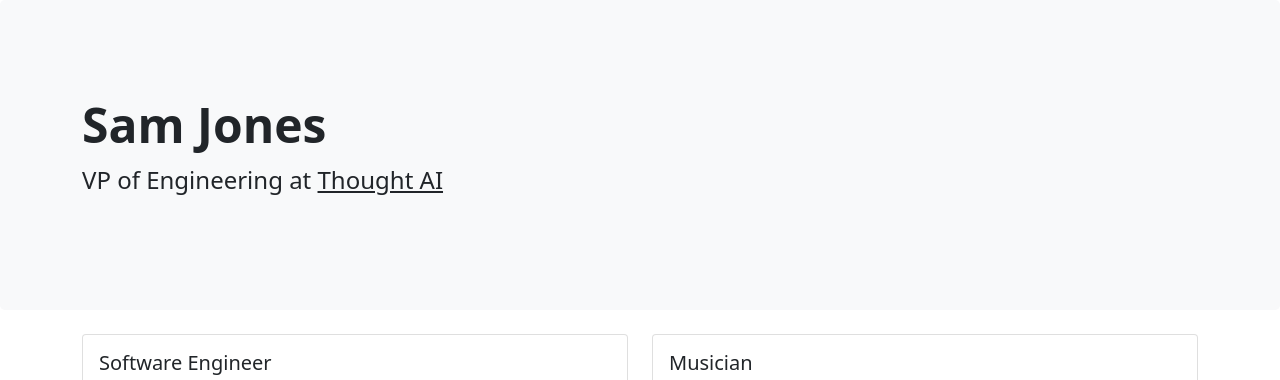
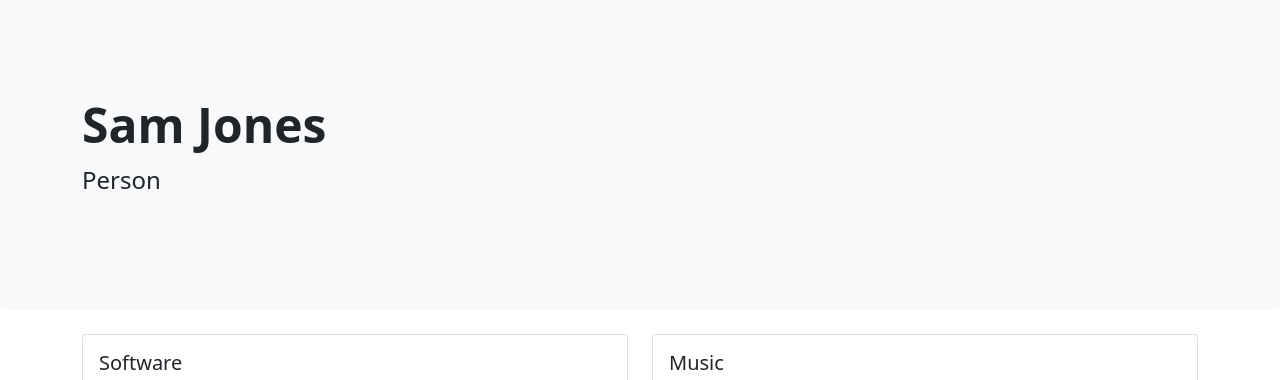
Before and after one commit to imnotpete/website, a plain HTML site: page index.html in a window 1280 px wide. Shown: the top 380 px of the page. Drawn offline with nearby package versions, Linux system fonts and the light colour scheme; grey boxes are pictures that could not be loaded.

Commit message:
simplified wording

```diff
--- a/index.html
+++ b/index.html
@@ -15,7 +15,8 @@
 		<div class="p-5 mb-4 bg-light rounded-3">
 			<div class="container py-5">
 				<h1 class="display-5 fw-bold">Sam Jones</h1>
-				<p class="col-md-8 fs-4">VP of Engineering at <a href="https://thought.live" class="link-dark">Thought AI</a></p>
+				<p class="col-md-8 fs-4">Person</p>
+				<!--<p class="col-md-8 fs-4">VP of Engineering at <a href="https://thought.live" class="link-dark">Thought AI</a></p>-->
 			</div>
 		</div>
 
@@ -24,7 +25,7 @@
 				<div class="col-sm-6">
 					<div class="card">
 						<div class="card-body">
-							<h5 class="card-title">Software Engineer</h5>
+							<h5 class="card-title">Software</h5>
 							<p class="card-text">Architecture, DevOps, Scrum</p>
 
 							<a href="https://github.com/imnotpete" class="link-dark"><svg xmlns="http://www.w3.org/2000/svg" width="64" height="64" fill="currentColor" class="bi bi-github" viewBox="0 0 16 16">
@@ -40,7 +41,7 @@
 				<div class="col-sm-6">
 					<div class="card">
 						<div class="card-body">
-							<h5 class="card-title">Musician</h5>
+							<h5 class="card-title">Music</h5>
 
 							<iframe width="100%" height="166" scrolling="no" frameborder="no" allow="autoplay" src="https://w.soundcloud.com/player/?url=https%3A//api.soundcloud.com/tracks/1009747462&color=%23212529&auto_play=false&hide_related=false&show_comments=true&show_user=true&show_reposts=false&show_teaser=true"></iframe><div style="font-size: 10px; color: #cccccc;line-break: anywhere;word-break: normal;overflow: hidden;white-space: nowrap;text-overflow: ellipsis; font-family: Interstate,Lucida Grande,Lucida Sans Unicode,Lucida Sans,Garuda,Verdana,Tahoma,sans-serif;font-weight: 100;"><a href="https://soundcloud.com/disambiguations" title="disambiguations" target="_blank" style="color: #cccccc; text-decoration: none;">disambiguations</a> · <a href="https://soundcloud.com/disambiguations/zostera" title="Zostera" target="_blank" style="color: #cccccc; text-decoration: none;">Zostera</a></div>
 						</div>
```
